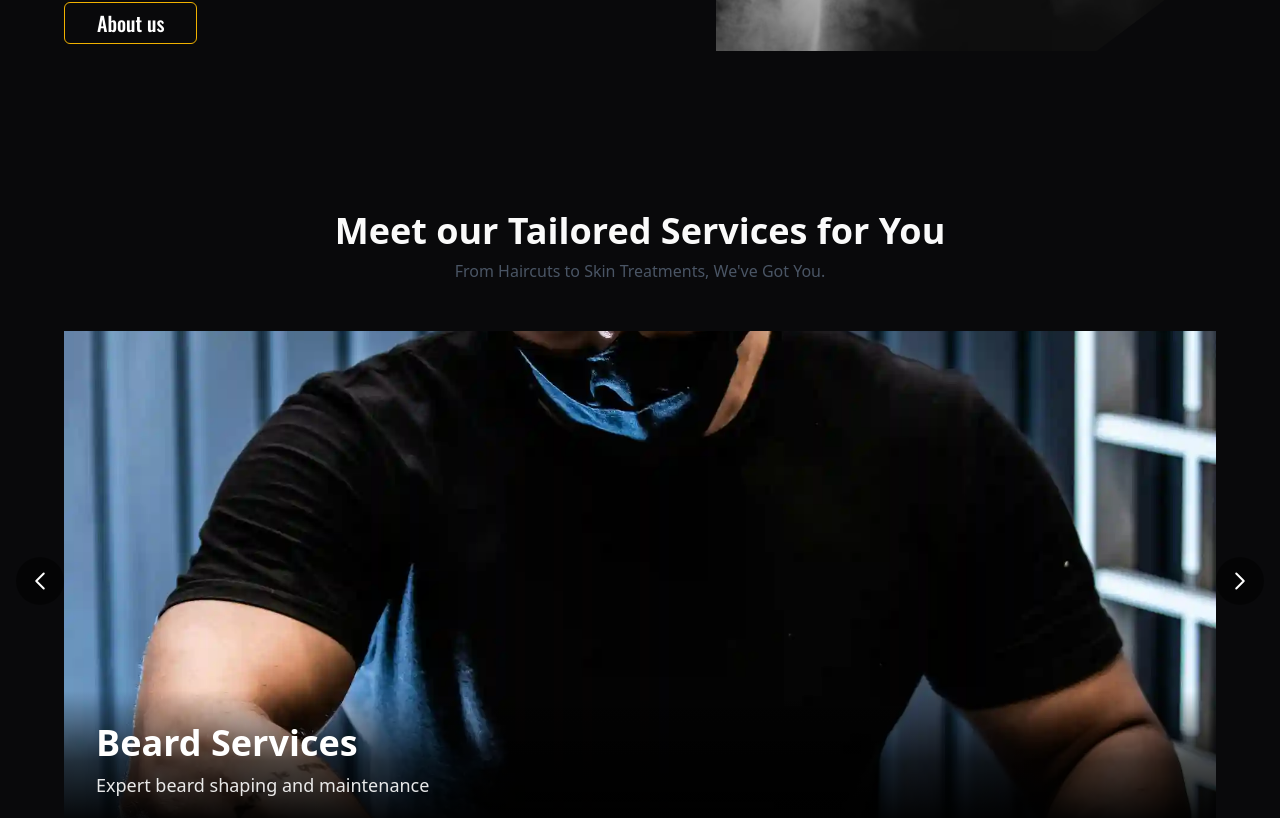
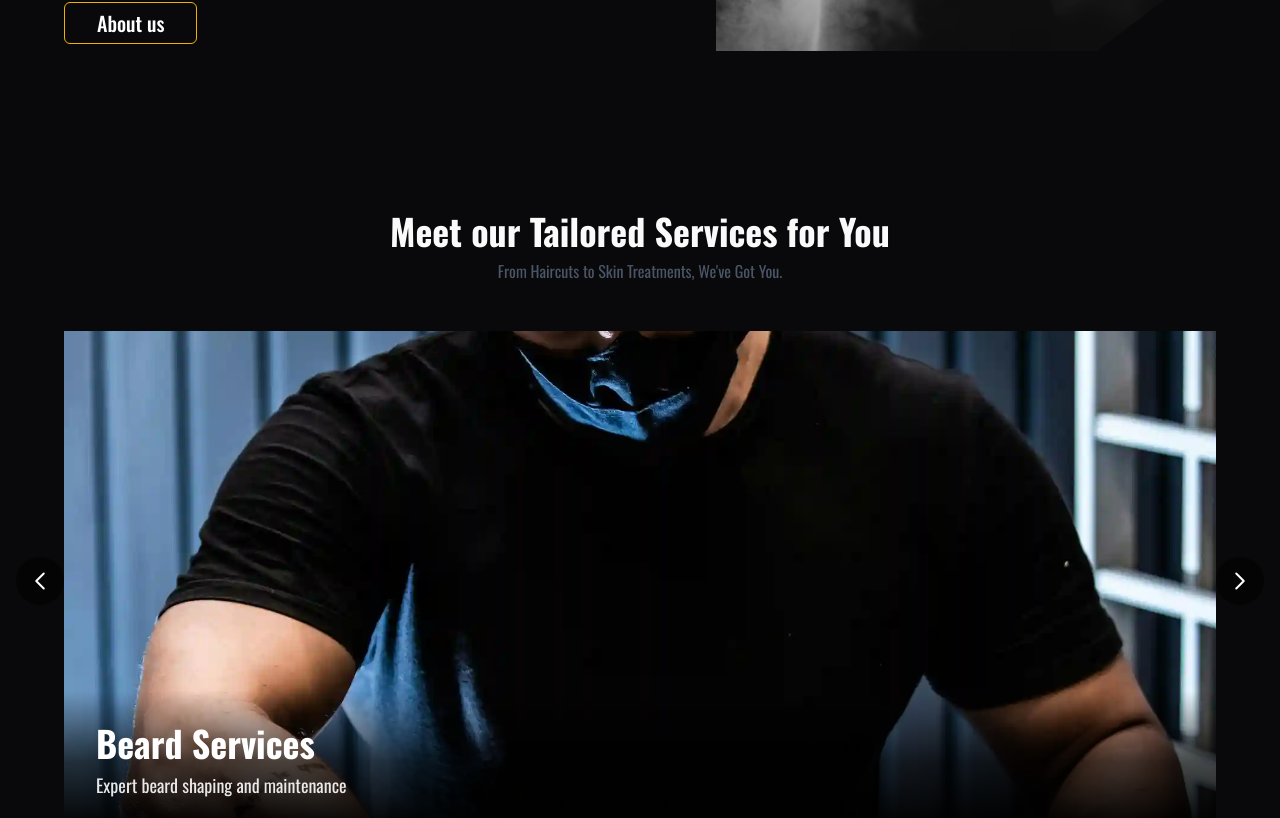
Before and after one commit to Derkaoui05/barber-shop, a Next.js app: page / in a window 1280 px wide. Shown: the part 1262-2080 px from the top of the page. Built offline with nearby package versions, Linux system fonts and the light colour scheme.

Commit message:
more styling in seervices

```diff
--- a/src/components/sections/Services.tsx
+++ b/src/components/sections/Services.tsx
@@ -34,7 +34,7 @@ const services = [
 
 export default function Services() {
   return (
-    <section className="py-16">
+    <section className="py-16 font-oswald">
       <div className="container mx-auto px-4">
         <div className="max-w-6xl mx-auto">
           <h1 className="text-4xl font-bold text-center mb-2">
@@ -80,7 +80,7 @@ export default function Services() {
                     src={service.image}
                     alt={service.title}
                     fill
-                    className="object-cover"
+                    className="object-cover "
                   />
                   <div className="absolute bottom-0 left-0 p-8 text-left bg-gradient-to-t from-black via-black/70 to-transparent w-full">
                     <h3 className="text-4xl font-bold mb-2 text-white">{service.title}</h3>
```
